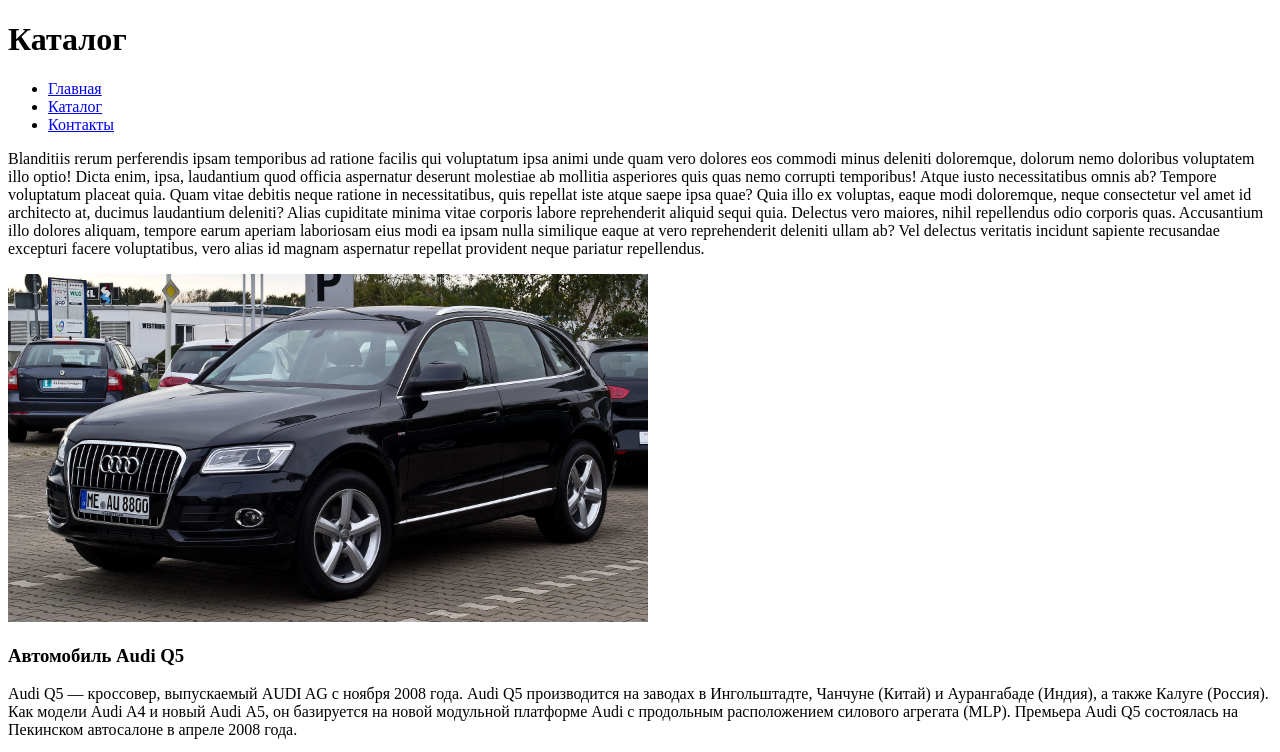
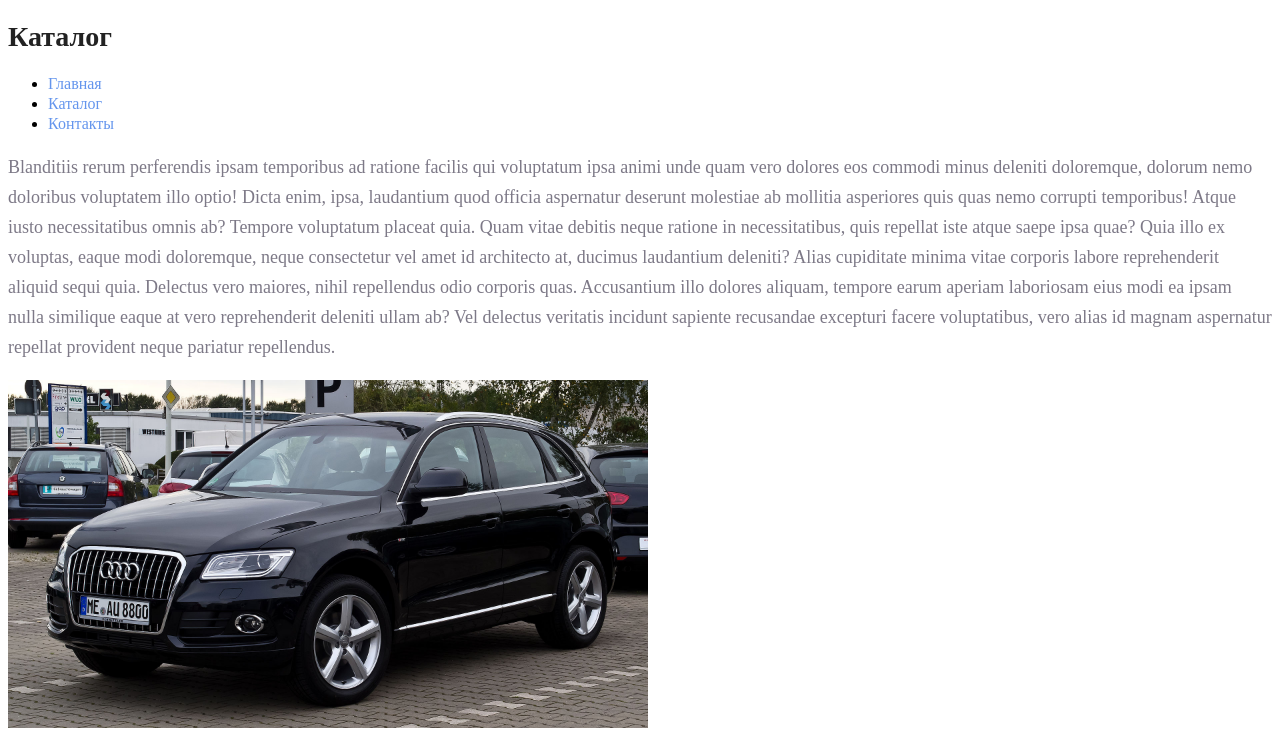
Before and after one commit to hornet121014/html-css, a plain HTML site: page catalog/catalog.html in a window 1280 px wide. Shown: the top 752 px of the page. Drawn offline with Linux system fonts and the light colour scheme.

Commit message:
new file:   style.css modified:   catalog/catalog.html modified:   contacts.html modified:   index.html

```diff
--- a/catalog/catalog.html
+++ b/catalog/catalog.html
@@ -4,6 +4,7 @@
 <head>
     <meta charset="UTF-8">
     <meta name="viewport" content="width=device-width, initial-scale=1.0">
+    <link rel="stylesheet" href="../style.css">
     <title>HomeWork №1</title>
 </head>
 
@@ -11,9 +12,9 @@
     <h1>Каталог</h1>
     <nav>
         <ul>
-            <li><a href="../index.html">Главная</a></li>
-            <li><a href="catalog.html">Каталог</a></li>
-            <li><a href="../contacts.html">Контакты</a></li>
+            <li><a class="link" href="../index.html">Главная</a></li>
+            <li><a class="link" href="catalog.html">Каталог</a></li>
+            <li><a class="link" href="../contacts.html">Контакты</a></li>
         </ul>
     </nav>
     <p>Blanditiis rerum perferendis ipsam temporibus ad ratione facilis qui voluptatum ipsa animi unde quam vero dolores eos commodi minus deleniti doloremque, dolorum nemo doloribus voluptatem illo optio! Dicta enim, ipsa, laudantium quod officia aspernatur
--- /dev/null
+++ b/style.css
@@ -0,0 +1,47 @@
+a {
+    text-decoration: none;
+}
+
+.link {
+    color: cornflowerblue;
+    font-size: 16px;
+    line-height: 20px;
+}
+
+h1 {
+    color: #222222;
+    font-size: 28px;
+    line-height: 36px;
+    font-weight: bold;
+}
+
+h2 {
+    color: coral;
+    font-style: normal;
+    font-weight: 700;
+    font-size: 36px;
+    line-height: 80px;
+}
+
+p {
+    font-style: normal;
+    font-weight: 300;
+    font-size: 18px;
+    line-height: 30px;
+    color: #7D7987
+}
+
+.produkt h3 {
+    color: rgb(255, 0, 0);
+    font-style: normal;
+    font-weight: 700;
+    font-size: 24px;
+}
+
+.produkt p {
+    font-style: normal;
+    font-weight: 300;
+    font-size: 16px;
+    line-height: 30px;
+    color: #3f0ea2
+}
```
Also changed, not shown: contacts.html (+4 -3 lines), index.html (+4 -3 lines).
